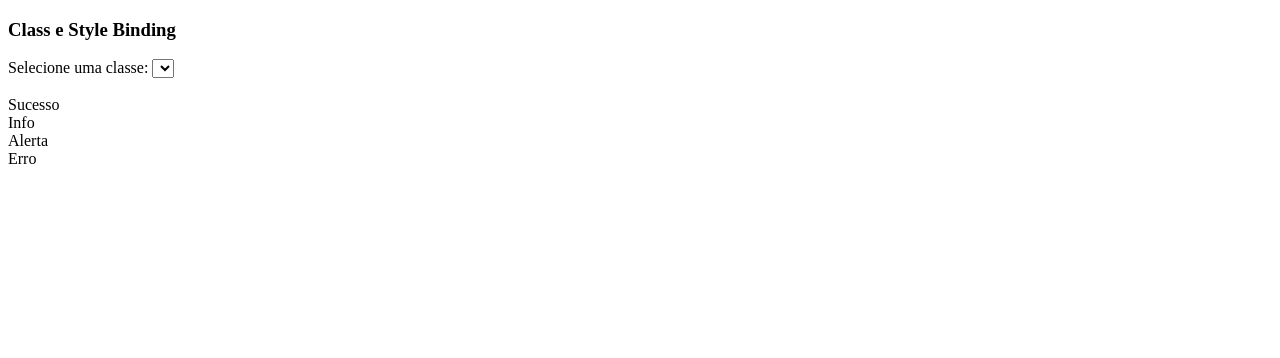
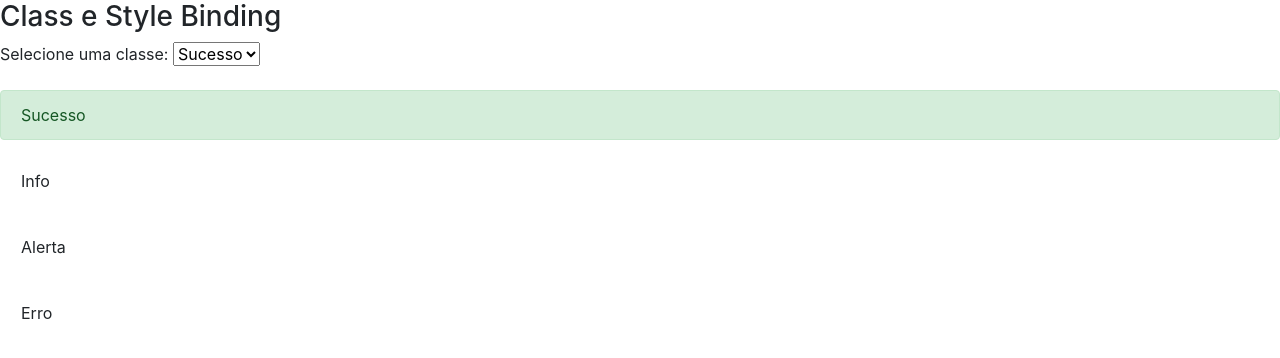
Before and after one commit to felipe-b-oliveira/curso-loiane-angular, an Angular app in the folder data-binding/: page / in a window 1280 px wide. Shown: the top 358 px of the page. Built offline with nearby package versions, Linux system fonts and the light colour scheme.

Commit message:
fix(data-binding/packages): Adiciona versao atual do ng2, agora ngx-bootstrap

```diff
--- a/data-binding/angular.json
+++ b/data-binding/angular.json
@@ -24,6 +24,7 @@
               "src/assets"
             ],
             "styles": [
+              "node_modules/bootstrap/dist/css/bootstrap.min.css",
               "src/styles.css"
             ],
             "scripts": []
--- a/data-binding/package.json
+++ b/data-binding/package.json
@@ -19,6 +19,8 @@
     "@angular/platform-browser": "~8.2.14",
     "@angular/platform-browser-dynamic": "~8.2.14",
     "@angular/router": "~8.2.14",
+    "bootstrap": "^4.4.1",
+    "ngx-bootstrap": "^5.2.0",
     "rxjs": "~6.4.0",
     "tslib": "^1.10.0",
     "zone.js": "~0.9.1"
--- a/data-binding/src/app/data-binding/data-binding.component.html
+++ b/data-binding/src/app/data-binding/data-binding.component.html
@@ -22,10 +22,10 @@
         <div>
             Selecione uma classe:
             <select #classe (change)="0">
-                <option value="alert-success"></option>
-                <option value="alert-info"></option>
-                <option value="alert-warning"></option>
-                <option value="alert-danger"></option>
+                <option value="alert-success">Sucesso</option>
+                <option value="alert-info">Info</option>
+                <option value="alert-warning">Alerta</option>
+                <option value="alert-danger">Erro</option>
             </select>
             <br><br>
 
```
Also changed, not shown: 1 other file (tests, documents, lock files or other folders).
